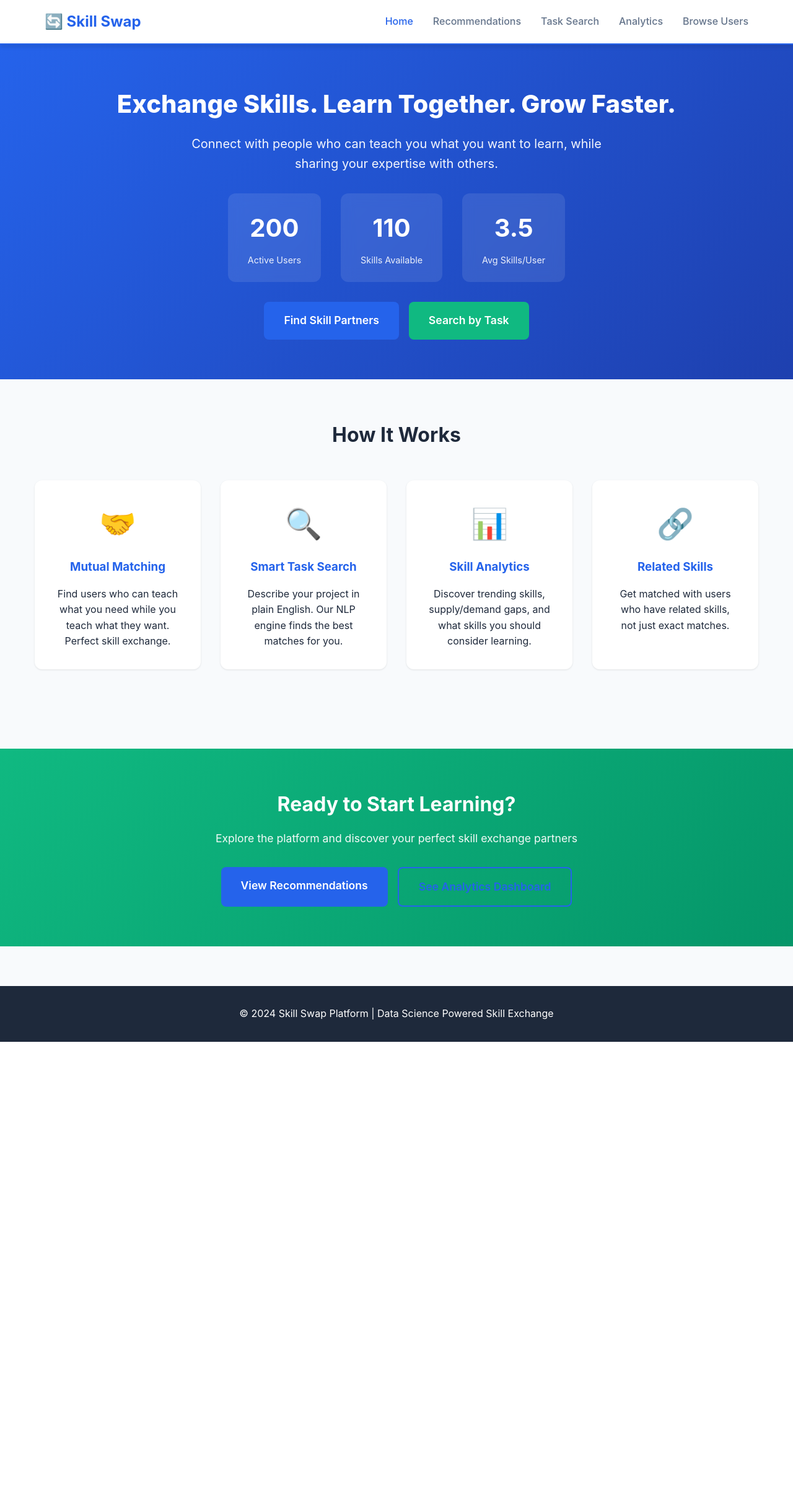
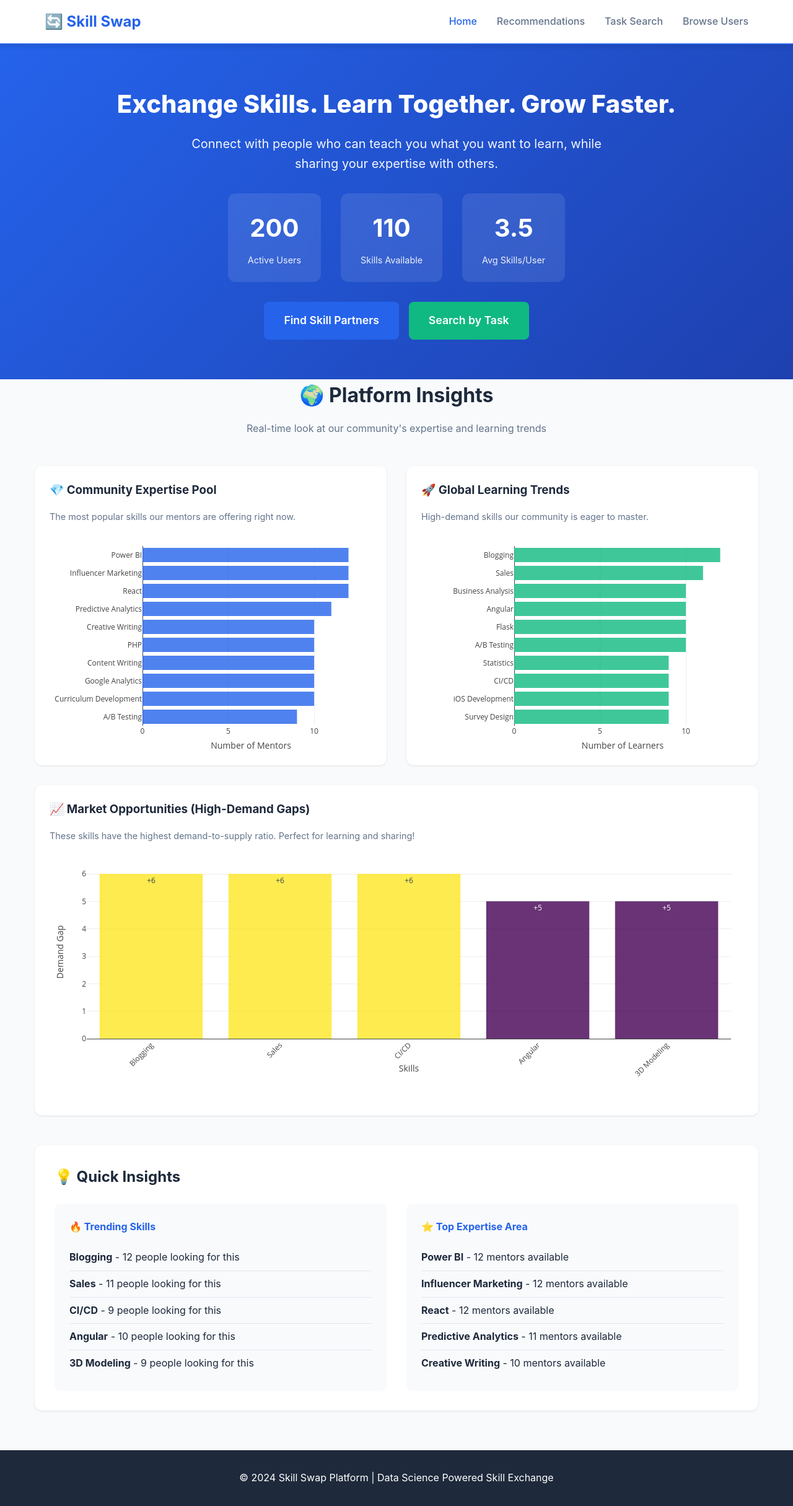
Before and after one commit to Arsen1c-18/DSP-project---Skill-Swap, a Flask app: page / in a window 1280 px wide. Shown: the whole page at 62% size. Before the commit the page ends 1681 px from the top, so only its background shows below. Run offline with Flask 3, Linux system fonts and the light colour scheme; some libraries are stand-ins or nearby versions.

Commit message:
removed analysis page and made changes in the dashboarrd

```diff
--- a/app.py
+++ b/app.py
@@ -28,9 +28,18 @@ users_df = pd.read_csv(config.USERS_FILE)
 
 @app.route('/')
 def index():
-    """Landing page"""
+    """Landing page with integrated analytics dashboard"""
+    # Get analytics data
     stats = analytics.get_summary_stats()
-    return render_template('index.html', stats=stats)
+    most_offered = analytics.get_most_offered_skills(10)
+    most_required = analytics.get_most_required_skills(10)
+    skill_gaps = analytics.get_skill_gaps(5)
+
+    return render_template('index.html',
+                         stats=stats,
+                         most_offered=most_offered,
+                         most_required=most_required,
+                         skill_gaps=skill_gaps)
 
 
 @app.route('/home')
@@ -111,56 +120,8 @@ def api_search_task():
     })
 
 
-@app.route('/dashboard')
-def dashboard():
-    """Analytics dashboard"""
-    # Get analytics data
-    most_offered = analytics.get_most_offered_skills(15)
-    most_required = analytics.get_most_required_skills(15)
-    supply_demand = analytics.get_supply_demand_comparison(15)
-    skill_gaps = analytics.get_skill_gaps(10)
-    stats = analytics.get_summary_stats()
-    category_dist = analytics.get_category_distribution()
-
-    return render_template('dashboard.html',
-                         most_offered=most_offered,
-                         most_required=most_required,
-                         supply_demand=supply_demand,
-                         skill_gaps=skill_gaps,
-                         stats=stats,
-                         category_dist=category_dist)
 
 
-@app.route('/api/analytics/most-offered')
-def api_most_offered():
-    """API for most offered skills"""
-    top_n = request.args.get('top_n', 15, type=int)
-    data = analytics.get_most_offered_skills(top_n)
-    return jsonify(data)
-
-
-@app.route('/api/analytics/most-required')
-def api_most_required():
-    """API for most required skills"""
-    top_n = request.args.get('top_n', 15, type=int)
-    data = analytics.get_most_required_skills(top_n)
-    return jsonify(data)
-
-
-@app.route('/api/analytics/supply-demand')
-def api_supply_demand():
-    """API for supply vs demand comparison"""
-    top_n = request.args.get('top_n', 15, type=int)
-    data = analytics.get_supply_demand_comparison(top_n)
-    return jsonify(data)
-
-
-@app.route('/api/analytics/skill-gaps')
-def api_skill_gaps():
-    """API for skill gaps"""
-    top_n = request.args.get('top_n', 10, type=int)
-    data = analytics.get_skill_gaps(top_n)
-    return jsonify(data)
 
 
 @app.route('/api/user/<user_id>')
@@ -196,12 +157,22 @@ def browse_users():
     """Browse all users"""
     users = recommendation_engine.get_all_users()
 
-    # Convert skill IDs to names for display
+    # Get all skills grouped by category for the dropdown
+    # We group by category and get a list of skill names for each
+    skills_by_cat = skills_df.groupby('category')['skill_name'].apply(list).to_dict()
+
+    # Convert skill IDs to names for display and categories for filtering
     for user in users:
+        # Get skill names
         user['skills_offered_names'] = recommendation_engine.get_skill_names(user['skills_offered'])
         user['skills_required_names'] = recommendation_engine.get_skill_names(user['skills_required'])
 
-    return render_template('browse.html', users=users)
+        # Get categories for offered skills to enable category filtering
+        # Filter skills_df for the IDs this user offers and get unique categories
+        user_offered_ids = user['skills_offered']
+        user['skills_offered_categories'] = list(set(skills_df[skills_df['skill_id'].isin(user_offered_ids)]['category'].tolist()))
+
+    return render_template('browse.html', users=users, skills_by_cat=skills_by_cat)
 
 
 if __name__ == '__main__':
--- a/templates/home.html
+++ b/templates/home.html
@@ -16,7 +16,6 @@
                 <li><a href="/">Home</a></li>
                 <li><a href="/home" class="active">Recommendations</a></li>
                 <li><a href="/task-search">Task Search</a></li>
-                <li><a href="/dashboard">Analytics</a></li>
                 <li><a href="/browse">Browse Users</a></li>
             </ul>
         </div>
--- a/templates/index.html
+++ b/templates/index.html
@@ -5,6 +5,7 @@
     <meta name="viewport" content="width=device-width, initial-scale=1.0">
     <title>Skill Swap Platform - Exchange Skills, Grow Together</title>
     <link rel="stylesheet" href="{{ url_for('static', filename='css/style.css') }}">
+    <script src="https://cdn.plot.ly/plotly-2.27.0.min.js"></script>
 </head>
 <body>
     <nav class="navbar">
@@ -16,7 +17,6 @@
                 <li><a href="/" class="active">Home</a></li>
                 <li><a href="/home">Recommendations</a></li>
                 <li><a href="/task-search">Task Search</a></li>
-                <li><a href="/dashboard">Analytics</a></li>
                 <li><a href="/browse">Browse Users</a></li>
             </ul>
         </div>
@@ -52,44 +52,141 @@
         </div>
     </header>
 
-    <section class="features">
-        <div class="container">
-            <h2 class="section-title">How It Works</h2>
-            <div class="features-grid">
-                <div class="feature-card">
-                    <div class="feature-icon">🤝</div>
-                    <h3>Mutual Matching</h3>
-                    <p>Find users who can teach what you need while you teach what they want. Perfect skill exchange.</p>
+    <section class="dashboard-section container">
+        <h2 class="section-title">🌍 Platform Insights</h2>
+        <p class="section-subtitle" style="text-align: center; margin-top: -2rem; margin-bottom: 3rem; color: var(--text-secondary);">
+            Real-time look at our community's expertise and learning trends
+        </p>
+
+        <div class="dashboard-grid">
+            <!-- Community Expertise Pool -->
+            <div class="chart-card">
+                <h3>💎 Community Expertise Pool</h3>
+                <p class="chart-description">The most popular skills our mentors are offering right now.</p>
+                <div id="chartMostOffered"></div>
+            </div>
+
+            <!-- Global Learning Trends -->
+            <div class="chart-card">
+                <h3>🚀 Global Learning Trends</h3>
+                <p class="chart-description">High-demand skills our community is eager to master.</p>
+                <div id="chartMostRequired"></div>
+            </div>
+
+            <!-- Market Opportunities -->
+            <div class="chart-card chart-card-wide">
+                <h3>📈 Market Opportunities (High-Demand Gaps)</h3>
+                <p class="chart-description">These skills have the highest demand-to-supply ratio. Perfect for learning and sharing!</p>
+                <div id="chartSkillGaps"></div>
+            </div>
+        </div>
+
+        <div class="insights-section">
+            <h2>💡 Quick Insights</h2>
+            <div class="insights-grid">
+                <div class="insight-card">
+                    <h4>🔥 Trending Skills</h4>
+                    <ul>
+                        {% for gap in skill_gaps[:5] %}
+                        <li><strong>{{ gap.skill_name }}</strong> - {{ gap.demand }} people looking for this</li>
+                        {% endfor %}
+                    </ul>
                 </div>
-                <div class="feature-card">
-                    <div class="feature-icon">🔍</div>
-                    <h3>Smart Task Search</h3>
-                    <p>Describe your project in plain English. Our NLP engine finds the best matches for you.</p>
-                </div>
-                <div class="feature-card">
-                    <div class="feature-icon">📊</div>
-                    <h3>Skill Analytics</h3>
-                    <p>Discover trending skills, supply/demand gaps, and what skills you should consider learning.</p>
-                </div>
-                <div class="feature-card">
-                    <div class="feature-icon">🔗</div>
-                    <h3>Related Skills</h3>
-                    <p>Get matched with users who have related skills, not just exact matches.</p>
+                <div class="insight-card">
+                    <h4>⭐ Top Expertise Area</h4>
+                    <ul>
+                        {% for skill in most_offered[:5] %}
+                        <li><strong>{{ skill.skill_name }}</strong> - {{ skill.count }} mentors available</li>
+                        {% endfor %}
+                    </ul>
                 </div>
             </div>
         </div>
     </section>
 
-    <section class="cta">
-        <div class="container">
-            <h2>Ready to Start Learning?</h2>
-            <p>Explore the platform and discover your perfect skill exchange partners</p>
-            <div class="cta-actions">
-                <a href="/home" class="btn btn-primary btn-large">View Recommendations</a>
-                <a href="/dashboard" class="btn btn-outline btn-large">See Analytics Dashboard</a>
-            </div>
-        </div>
-    </section>
+    <script>
+        // Data from Flask
+        const mostOffered = {{ most_offered | tojson }};
+        const mostRequired = {{ most_required | tojson }};
+        const skillGaps = {{ skill_gaps | tojson }};
+
+        // Chart 1: Community Expertise (Offered)
+        {
+            const data = [{
+                x: mostOffered.map(s => s.count),
+                y: mostOffered.map(s => s.skill_name),
+                type: 'bar',
+                orientation: 'h',
+                marker: {
+                    color: '#2563eb',
+                    opacity: 0.8
+                }
+            }];
+
+            const layout = {
+                margin: { l: 150, r: 20, t: 20, b: 40 },
+                xaxis: { title: 'Number of Mentors' },
+                yaxis: { autorange: 'reversed' },
+                height: 350,
+                font: { family: 'inherit' }
+            };
+
+            Plotly.newPlot('chartMostOffered', data, layout, {responsive: true, displayModeBar: false});
+        }
+
+        // Chart 2: Learning Trends (Required)
+        {
+            const data = [{
+                x: mostRequired.map(s => s.count),
+                y: mostRequired.map(s => s.skill_name),
+                type: 'bar',
+                orientation: 'h',
+                marker: {
+                    color: '#10b981',
+                    opacity: 0.8
+                }
+            }];
+
+            const layout = {
+                margin: { l: 150, r: 20, t: 20, b: 40 },
+                xaxis: { title: 'Number of Learners' },
+                yaxis: { autorange: 'reversed' },
+                height: 350,
+                font: { family: 'inherit' }
+            };
+
+            Plotly.newPlot('chartMostRequired', data, layout, {responsive: true, displayModeBar: false});
+        }
+
+        // Chart 3: Skill Gaps
+        {
+            const data = [{
+                x: skillGaps.map(s => s.skill_name),
+                y: skillGaps.map(s => s.gap_score),
+                type: 'bar',
+                marker: {
+                    color: skillGaps.map(s => s.gap_score),
+                    colorscale: 'Viridis',
+                    opacity: 0.8
+                },
+                text: skillGaps.map(s => `+${s.gap_score}`),
+                textposition: 'auto'
+            }];
+
+            const layout = {
+                margin: { l: 60, r: 20, t: 20, b: 100 },
+                xaxis: {
+                    tickangle: -45,
+                    title: 'Skills'
+                },
+                yaxis: { title: 'Demand Gap' },
+                height: 400,
+                font: { family: 'inherit' }
+            };
+
+            Plotly.newPlot('chartSkillGaps', data, layout, {responsive: true, displayModeBar: false});
+        }
+    </script>
 
     <footer>
         <div class="container">
--- a/templates/profile.html
+++ b/templates/profile.html
@@ -16,7 +16,6 @@
                 <li><a href="/">Home</a></li>
                 <li><a href="/home">Recommendations</a></li>
                 <li><a href="/task-search">Task Search</a></li>
-                <li><a href="/dashboard">Analytics</a></li>
                 <li><a href="/browse">Browse Users</a></li>
             </ul>
         </div>
--- a/templates/task_search.html
+++ b/templates/task_search.html
@@ -16,7 +16,6 @@
                 <li><a href="/">Home</a></li>
                 <li><a href="/home">Recommendations</a></li>
                 <li><a href="/task-search" class="active">Task Search</a></li>
-                <li><a href="/dashboard">Analytics</a></li>
                 <li><a href="/browse">Browse Users</a></li>
             </ul>
         </div>
```
Also changed, not shown: templates/browse.html (+31 -18 lines), templates/dashboard.html (deleted, +0 -228 lines).
